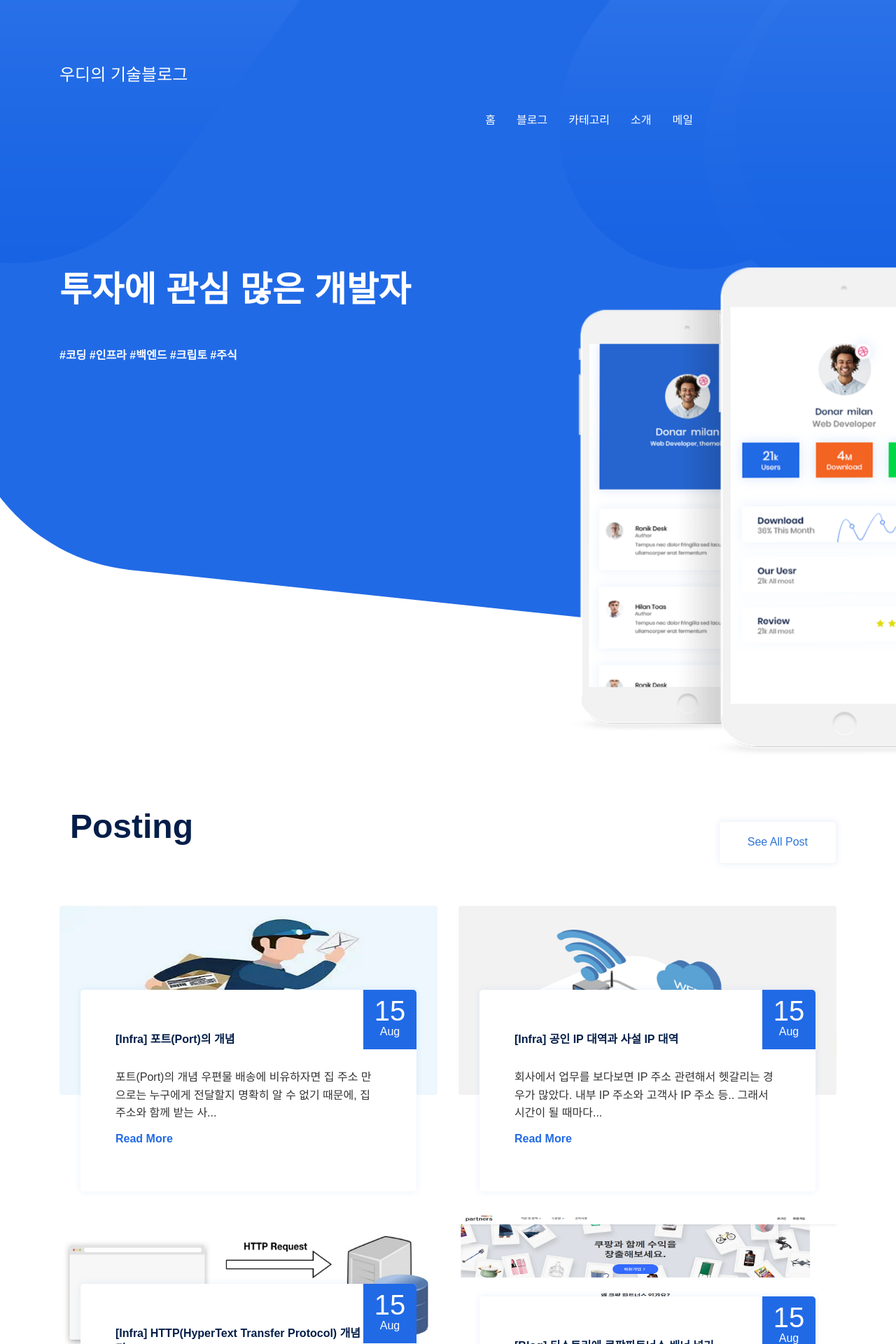
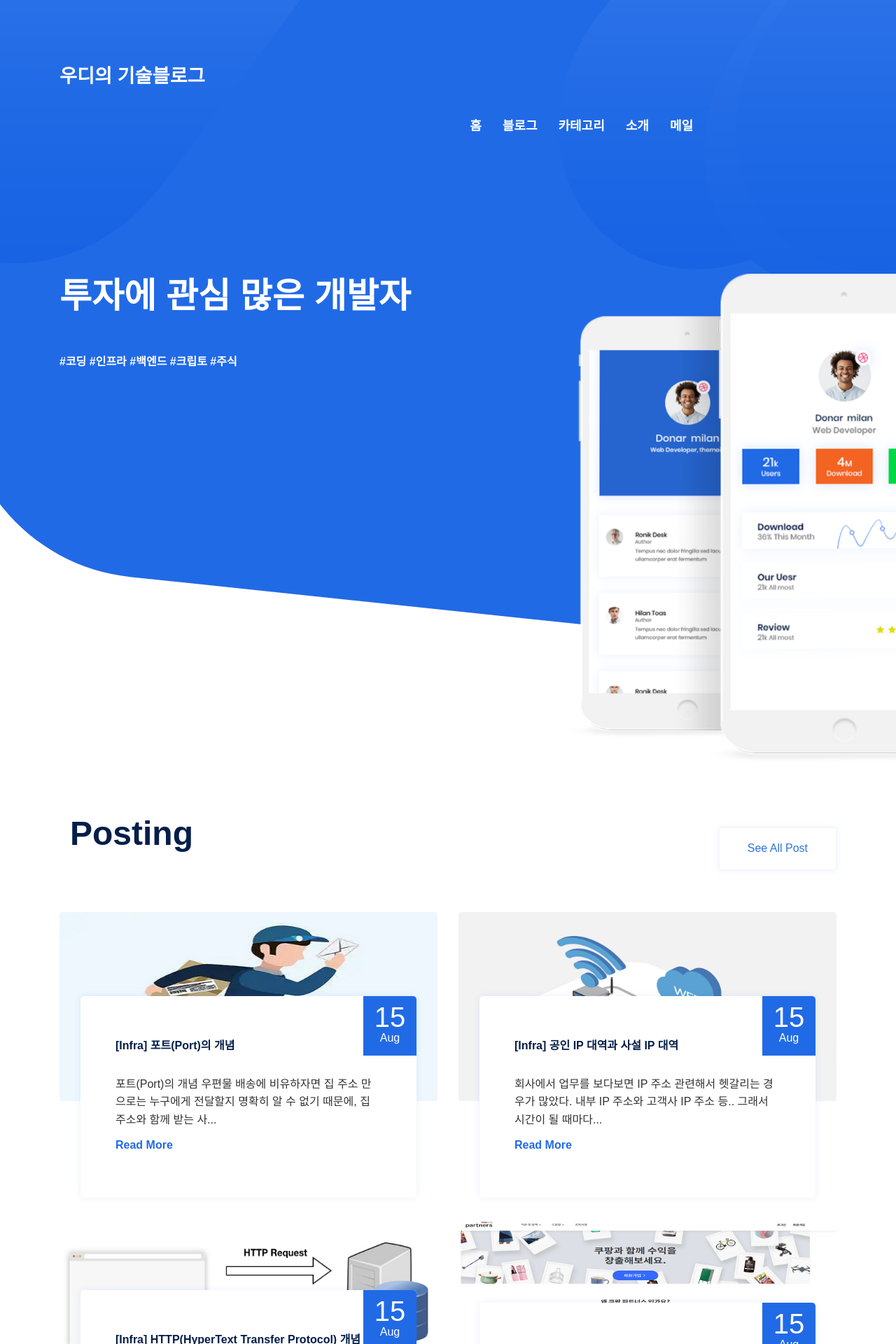
Before and after one commit to yuuisang/yuuisang.github.io, a Jekyll site: the page built from index.html, in a window 1280 px wide. Shown: the top 1920 px of the page at 70% size. Built offline with Jekyll 4.4.1, drawn with Linux system fonts in a browser that asks for light colours; some web fonts are replaced.

```diff
--- a/_includes/header_logo.html
+++ b/_includes/header_logo.html
@@ -1,4 +1,4 @@
 <div class="header-logo">
     <!--<a href="{{'/' | relative_url}}"><img src="{{site.logo}}" alt="{{site.title}}"></a>-->
-    <a style="color: white; font-size: 1.5em;" href="{{'/' | relative_url}}">{{site.title}}</a>
+    <a style="color: white; font-size: 1.7em; font-weight: 800;" href="{{'/' | relative_url}}">{{site.title}}</a>
 </div>
```
Also changed, not shown: assets/css/app.min.css.
